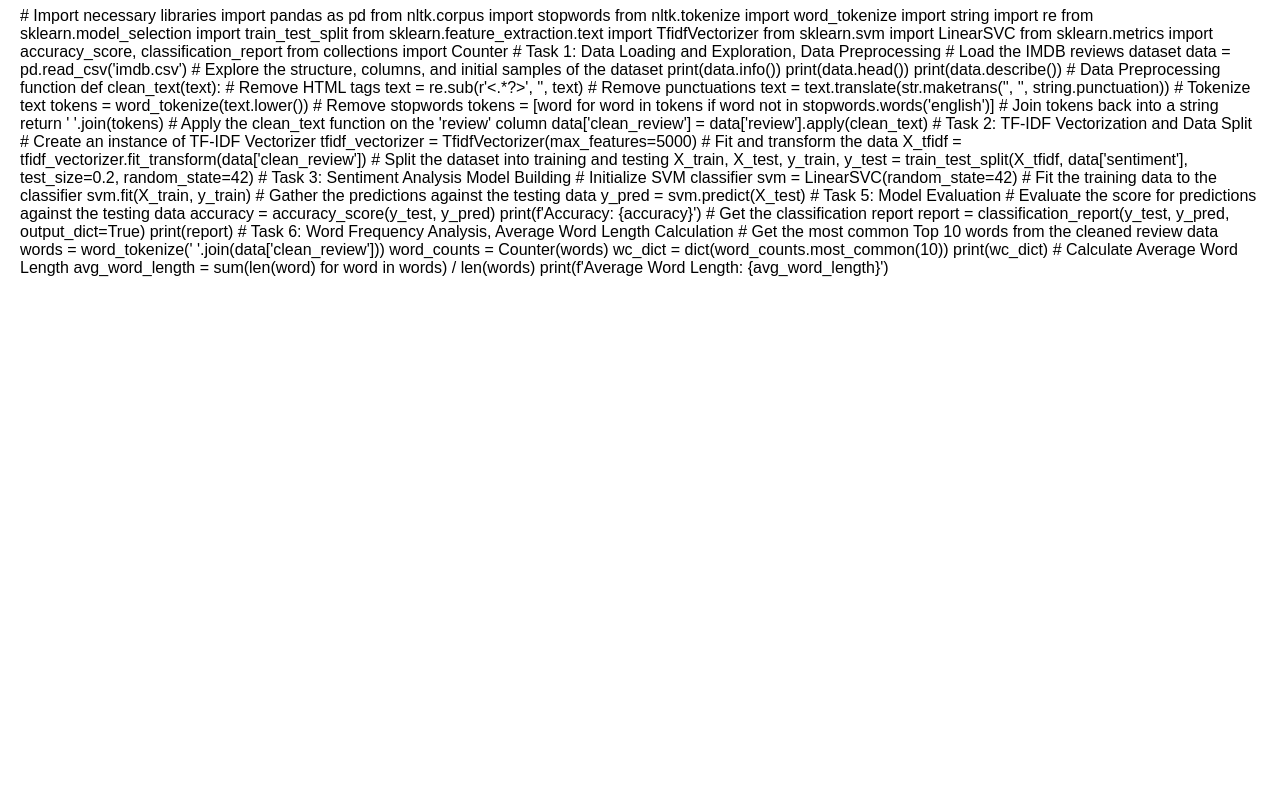
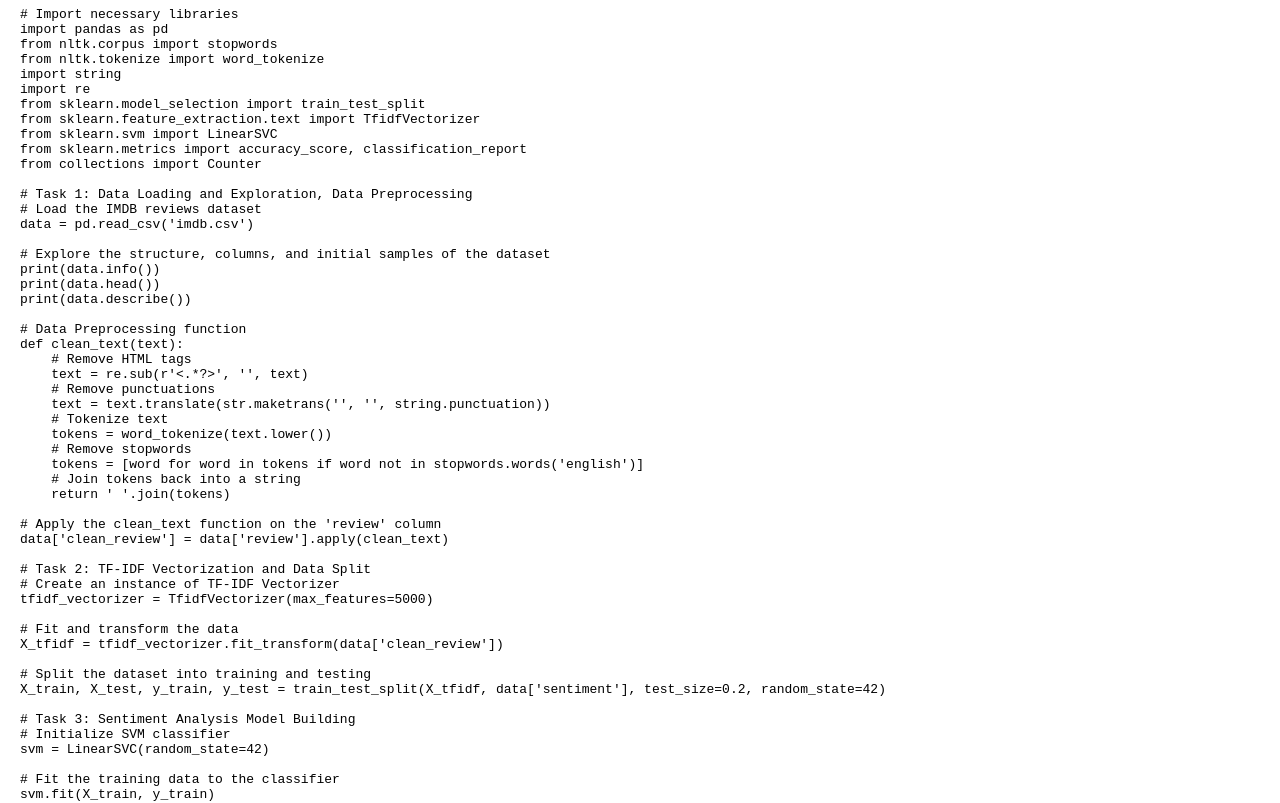
Before and after one commit to ankitas233/static, a plain HTML site: page index.html in a window 1280 px wide. Shown: the part 73-876 px from the top of the page. Before the commit the page ends 800 px from the top, so only its background shows below. Drawn offline with Linux system fonts and the light colour scheme.

Commit message:
Update index.html

```diff
--- a/index.html
+++ b/index.html
@@ -16,7 +16,7 @@
 </head>
 <body>
   <h1>Support Vector Machines (SVMs)</h1>
-  <p><pre></pre><code></code># Import necessary libraries
+  <p><pre><code># Import necessary libraries
 import pandas as pd
 from nltk.corpus import stopwords
 from nltk.tokenize import word_tokenize
@@ -92,7 +92,7 @@ print(wc_dict)
 # Calculate Average Word Length
 avg_word_length = sum(len(word) for word in words) / len(words)
 print(f'Average Word Length: {avg_word_length}')
-</code></pre>
+  </code></pre>
 </p>
 </body>
 </html>
```
